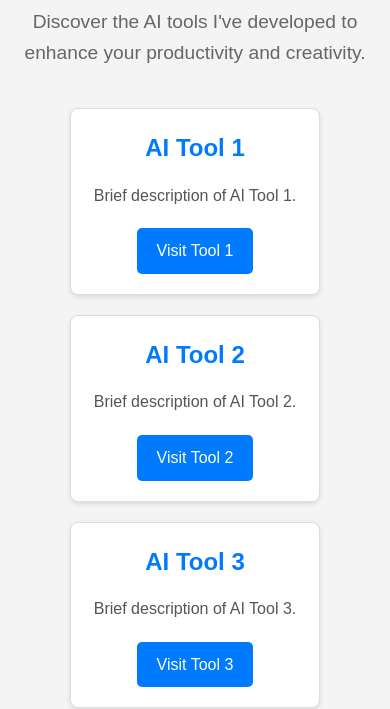
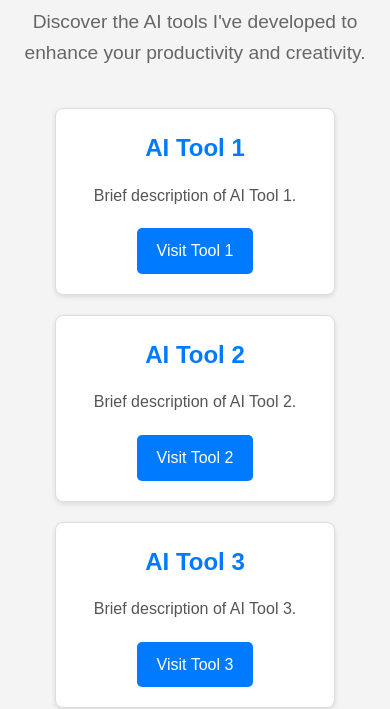
Before and after one commit to letrmedia/Letr-Media, a plain HTML site: page index.html in a window 390 px wide. Shown: the part 151-860 px from the top of the page. Drawn offline with Linux system fonts and the light colour scheme.

Commit message:
Update styles.css

```diff
--- a/styles.css
+++ b/styles.css
@@ -79,7 +79,16 @@ header p {
 .tool a:hover {
     background-color: #0056b3;
 }
+@media (max-width: 768px) {
+    .tools-container {
+        flex-direction: column;
+        align-items: center;
+    }
 
+    .tool {
+        width: 80%;
+    }
+}
 /* Footer Styling */
 footer {
     text-align: center;
```
